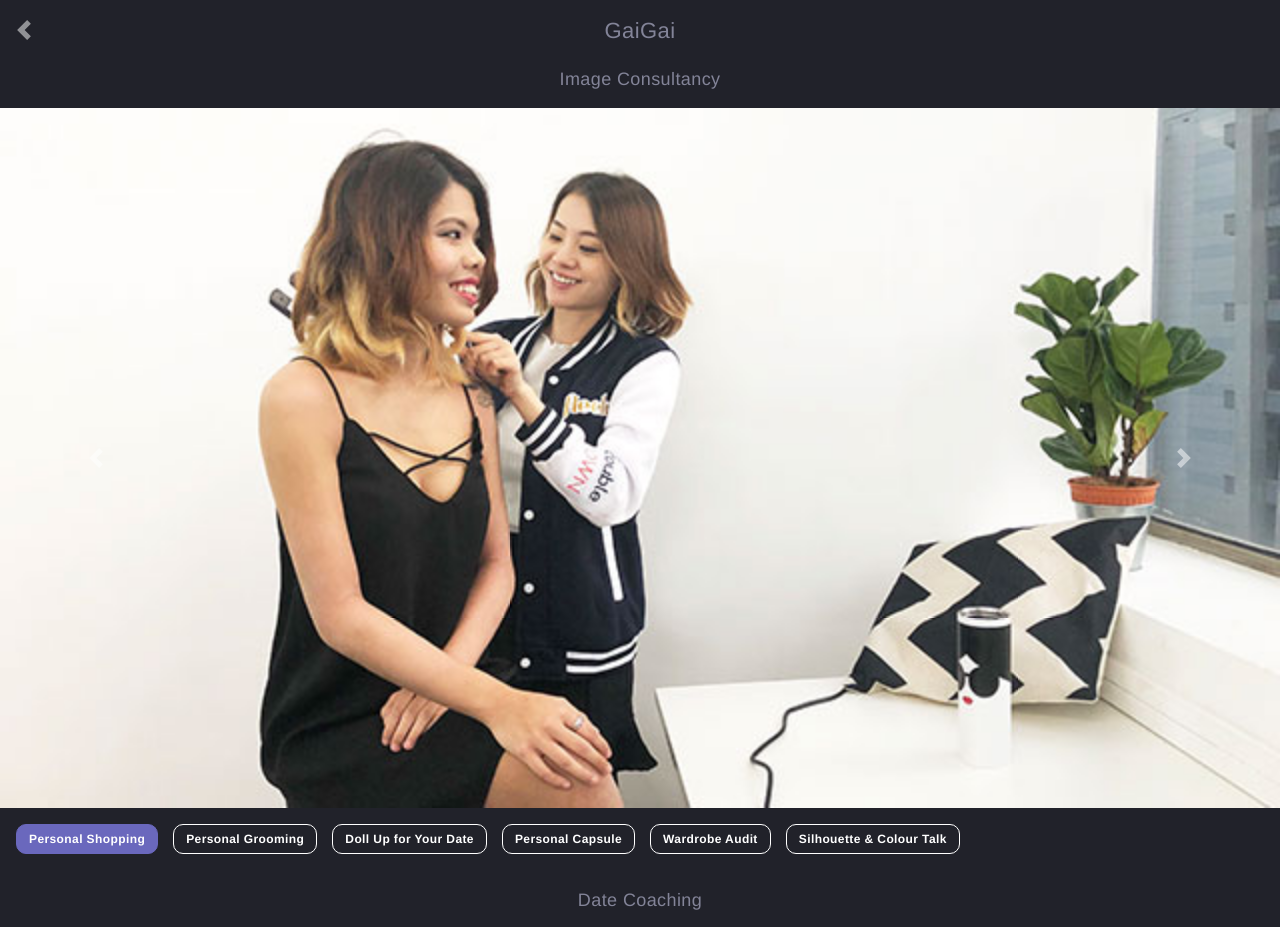
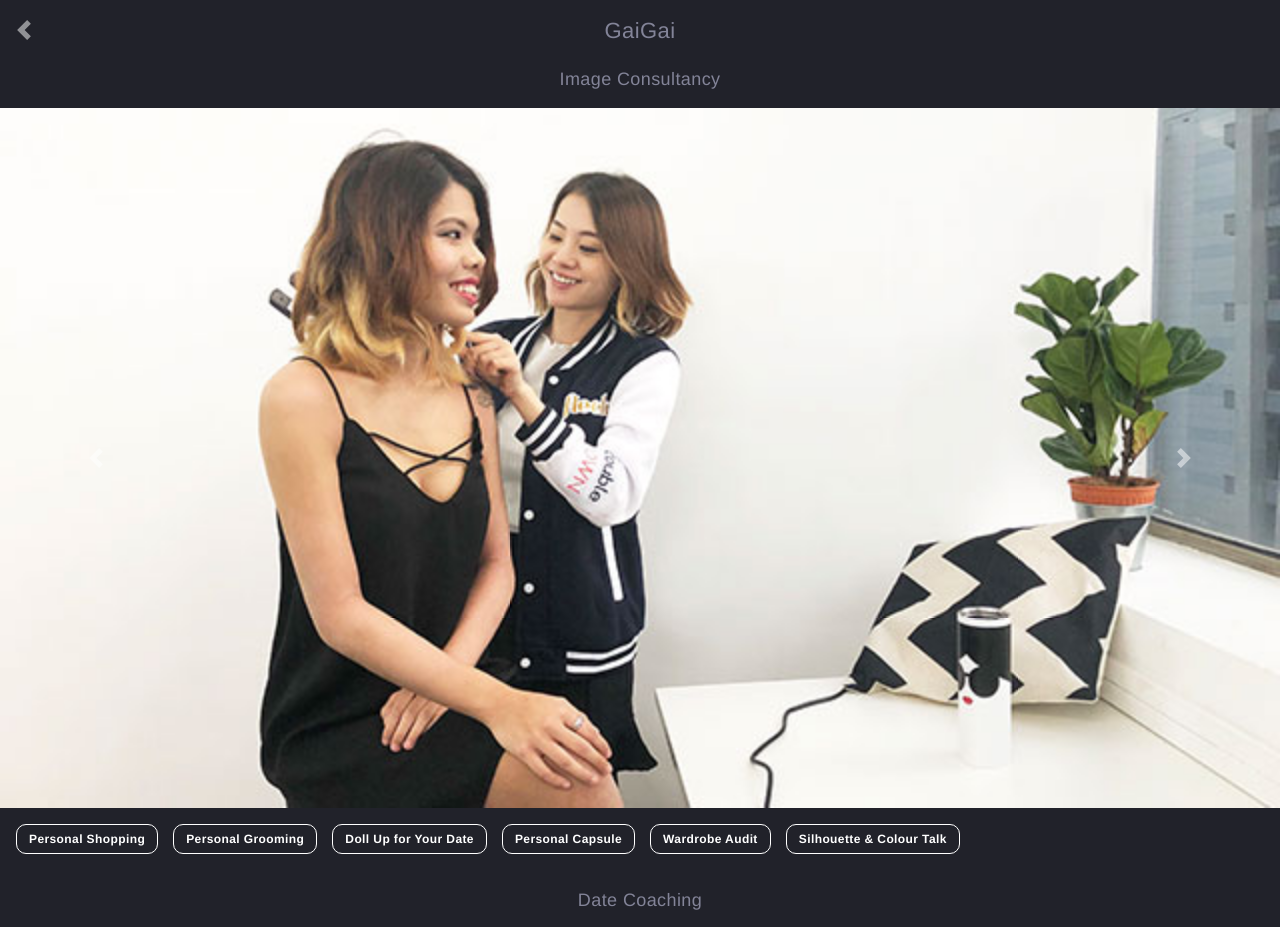
Before and after one commit to ZengJunyong/vue-cli-20180529, a Vue app: page /#/ in a window 1280 px wide. Shown: the top 927 px of the page. Built offline with nearby package versions, Linux system fonts and the light colour scheme; a web font is replaced by a local one.

Commit message:
feedback from ellen: 3. Buttons should be multi-select and auto-save, custom the style of the checkboxes

```diff
--- a/src/assets/main.css
+++ b/src/assets/main.css
@@ -38,12 +38,17 @@ body {
   font-size: 18px;
 }
 
+input[type="checkbox"] {
+  display: none;
+}
+
 .badge {
   padding: 8px 12px;
   border-radius: 10px;
   color: white;
   margin-right: 15px;
   margin-bottom: 12px;
+  border: solid 1px white;
 }
 
 .badge-yes {
@@ -51,9 +56,6 @@ body {
   border: solid 1px #6a68bd;
 }
 
-.badge-no {
-  border: solid 1px white;
-}
 
 .cta {
   color: white;
--- a/src/components/Step1.vue
+++ b/src/components/Step1.vue
@@ -16,12 +16,10 @@
       </b-carousel-slide>
     </b-carousel>
     <div class="p-3">
-      <span class="badge badge-yes">Personal Shopping</span>
-      <span class="badge badge-no">Personal Grooming</span>
-      <span class="badge badge-no">Doll Up for Your Date</span>
-      <span class="badge badge-no">Personal Capsule</span>
-      <span class="badge badge-no">Wardrobe Audit</span>
-      <span class="badge badge-no">Silhouette & Colour Talk</span>
+      <template v-for="(o, index) in options">
+        <input type="checkbox" :id="index" :value="o" v-model="keywords">
+        <label :for="index" :class="{'badge-yes': keywords.indexOf(o)!=-1}" class="badge">{{o}}</label>
+      </template>
     </div>
     <div class="text-center title">Date Coaching</div>
     <b-carousel
@@ -61,24 +59,35 @@
       I'm Not Interested
     </div>
     <b-modal ref="hold" title="Hold that thought!" ok-title="I'm Interested" cancel-title="Not Interested"
-      @ok="register()">
-      You might miss out on a chance to meet that special someone sooner! Also, you won’t be able to see this message again.
+             @ok="register()">
+      You might miss out on a chance to meet that special someone sooner! Also, you won’t be able to see this message
+      again.
     </b-modal>
   </div>
 </template>
 
 <script>
   export default {
-    data () {
-      return {}
+    data() {
+      return {
+        keywords: [],
+        options: [
+          'Personal Shopping',
+          'Personal Grooming',
+          'Doll Up for Your Date',
+          'Personal Capsule',
+          'Wardrobe Audit',
+          'Silhouette & Colour Talk',
+        ]
+      }
     },
     methods: {
-        register () {
-          this.$router.push({name: 'Step2'})
-        },
-        ignore(){
-          this.$refs.hold.show()
-        }
+      register() {
+        this.$router.push({name: 'Step2'})
+      },
+      ignore() {
+        this.$refs.hold.show()
+      }
     }
   }
 </script>
```
